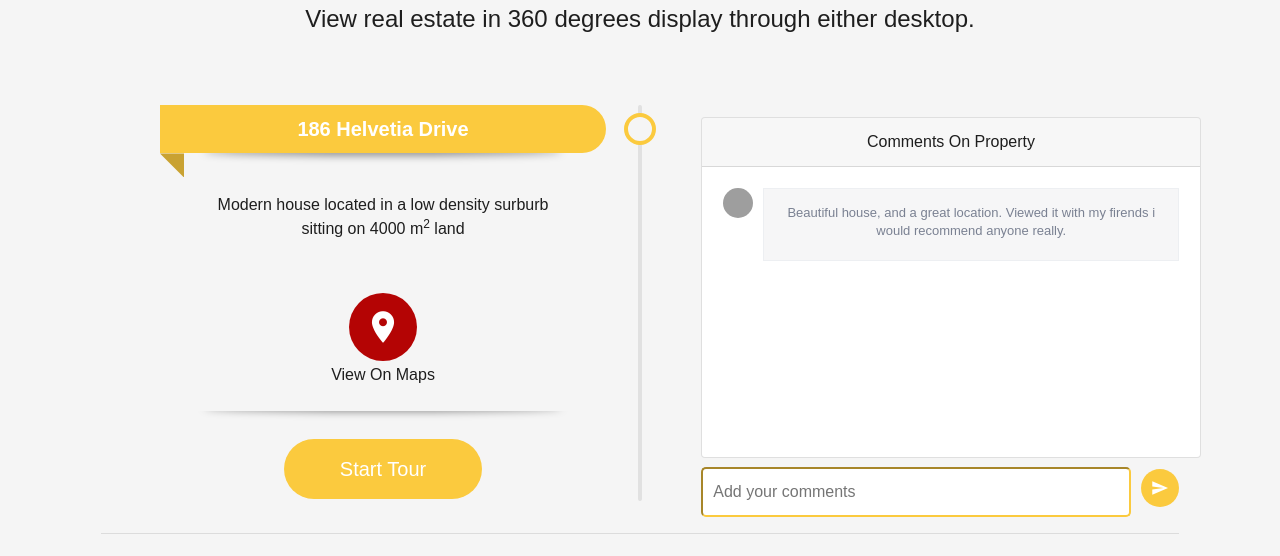
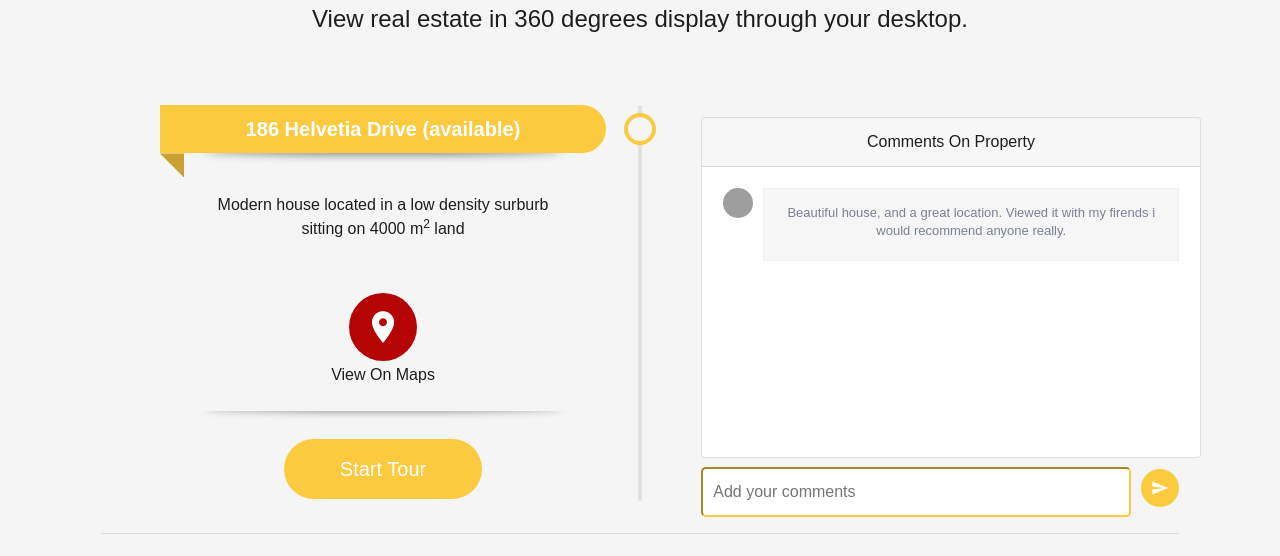
Before and after one commit to keptac/house-tour-vr, a plain HTML site: page index.html in a window 1280 px wide. Shown: the part 80-636 px from the top of the page. Drawn offline with nearby package versions, Linux system fonts and the light colour scheme; some packages are replaced by stand-ins of ours; grey boxes are pictures that could not be loaded.

Commit message:
wording fix

```diff
--- a/index.html
+++ b/index.html
@@ -392,11 +392,11 @@
         <div class="container px-md-3 px-sm-0">
           <div class="col-md-12 mb-4 white-text text-center wow fadeIn">
             <h3 class="display-4 font-weight-bold white-text mb-0 pt-md-5 pt-5">House Tour VR </h3>
-            <h4 class="subtext-header mt-2 mb-4">View real estate in 360 degrees display through either desktop.</h4>
+            <h4 class="subtext-header mt-2 mb-4">View real estate in 360 degrees display through your desktop.</h4>
             <br/> <br/>
             <ul>
                 <li style="--accent-color:#FBCA3E">
-                    <div class="date">186 Helvetia Drive</div>
+                    <div class="date">186 Helvetia Drive (available)</div>
                     <div class="title"></div>
                     <div class="descr">Modern house located in a low density surburb sitting on 4000 m<sup>2</sup> land
                       <br/> <br/><br/>
```
Also changed, not shown: test.html (deleted).
